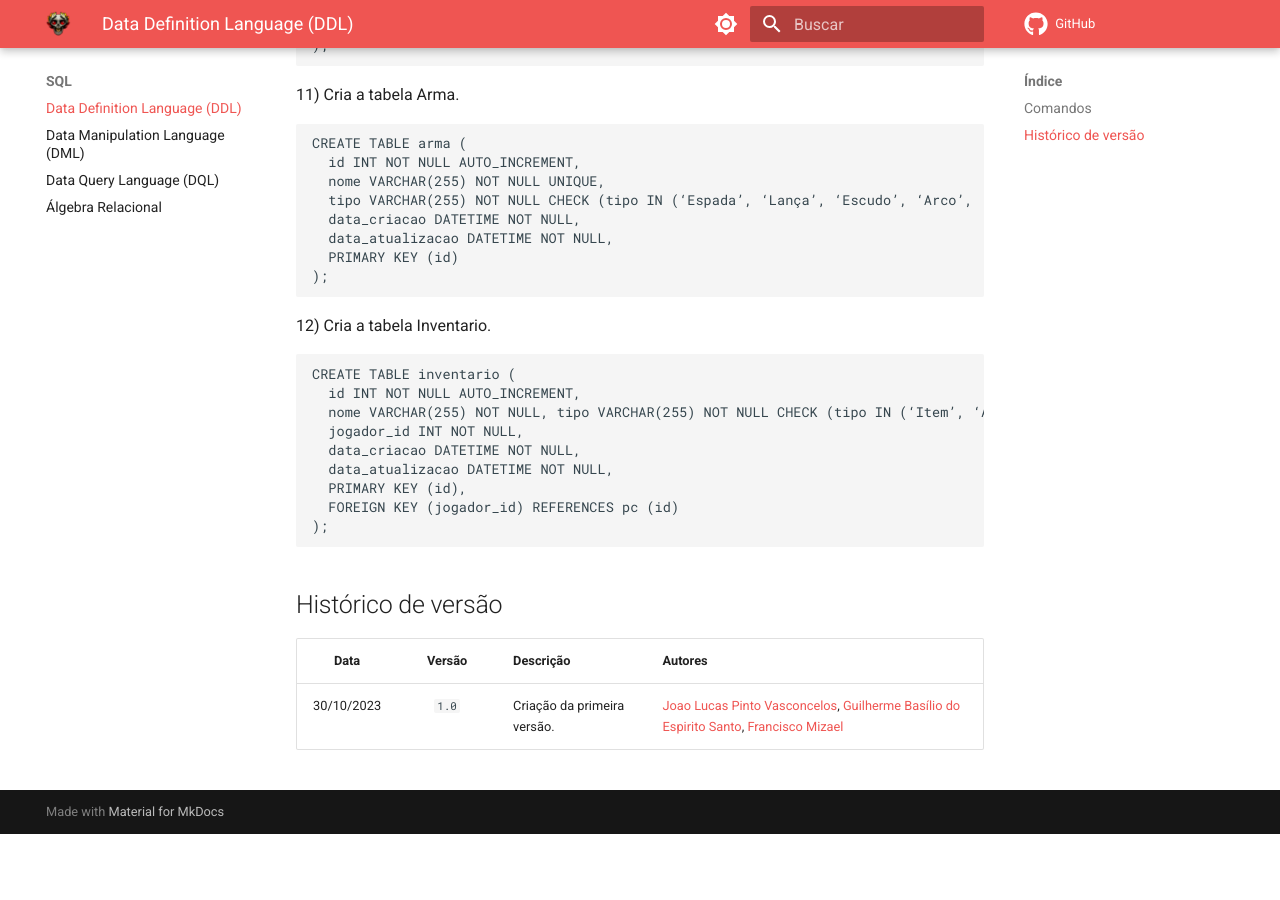
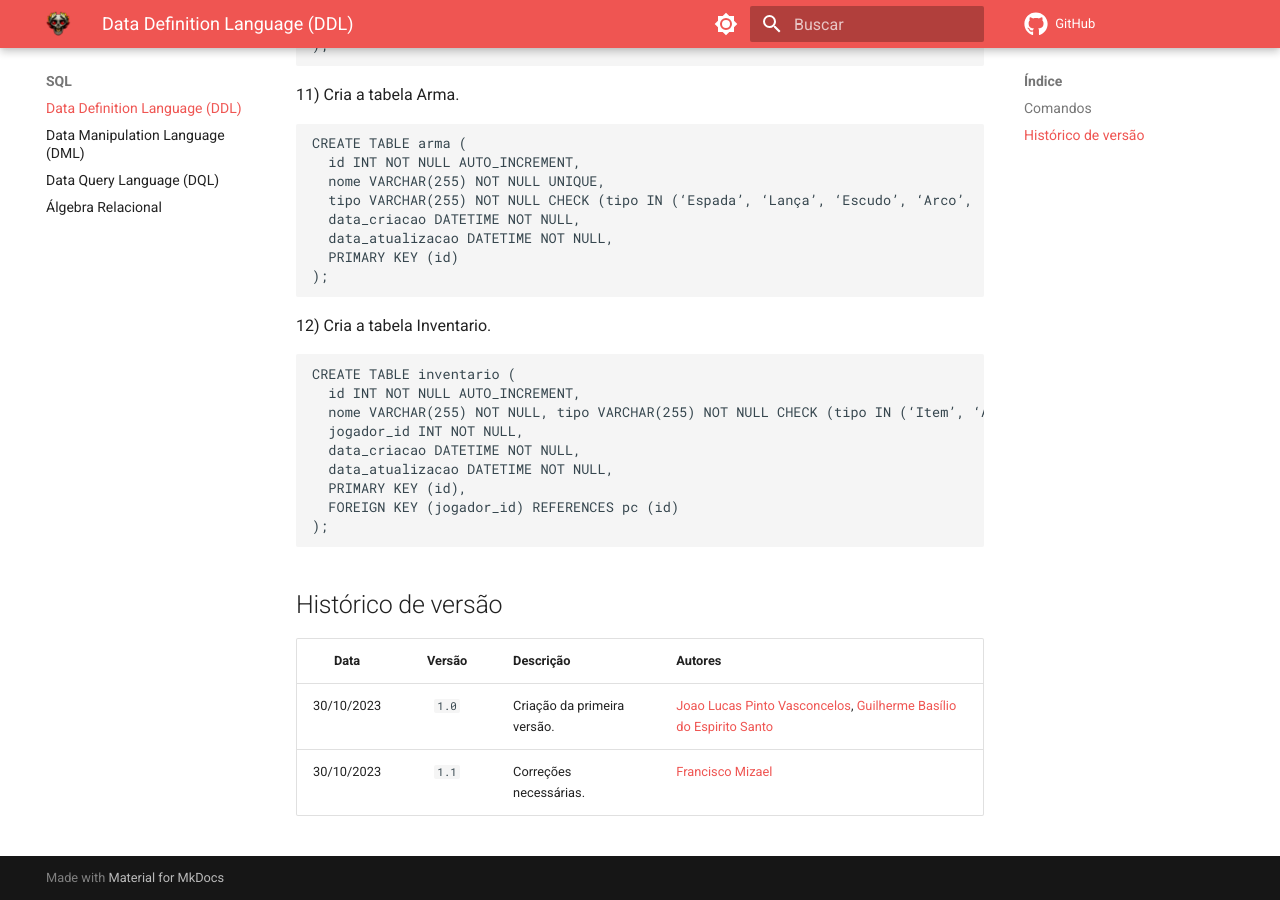
Before and after one commit to SBD1/2023.2-Dark-Souls, an MkDocs documentation site: the page built from docs/Modulo-2/DDL.md, in a window 1280 px wide and 900 px high, scrolled down 3234 px. Built offline with MkDocs 1.6.1 and Material for MkDocs 9.7.7, drawn with Linux system fonts in a browser that asks for light colours; comment, search, counter and statistics services are not loaded; before the commit the page ends 4068 px from its top, so only the background shows below that.

Commit message:
padronização

```diff
--- a/docs/Modulo-2/DDL.md
+++ b/docs/Modulo-2/DDL.md
@@ -170,4 +170,5 @@ CREATE TABLE inventario (
 
 |    Data    | Versão | Descrição                   | Autores                                                      |
 | :--------: | :----: | --------------------------- | ------------------------------------------------------------ |
-| 30/10/2023 | `1.0`  | Criação da primeira versão. | [Joao Lucas Pinto Vasconcelos](https://github.com/HacKairos), [Guilherme Basílio do Espirito Santo](https://github.com/GuilhermeBES), [Francisco Mizael](https://github.com/frmiza) |
+| 30/10/2023 | `1.0`  | Criação da primeira versão. | [Joao Lucas Pinto Vasconcelos](https://github.com/HacKairos), [Guilherme Basílio do Espirito Santo](https://github.com/GuilhermeBES)|
+| 30/10/2023 | `1.1`  | Correções necessárias. | [Francisco Mizael](https://github.com/frmiza) |
```
